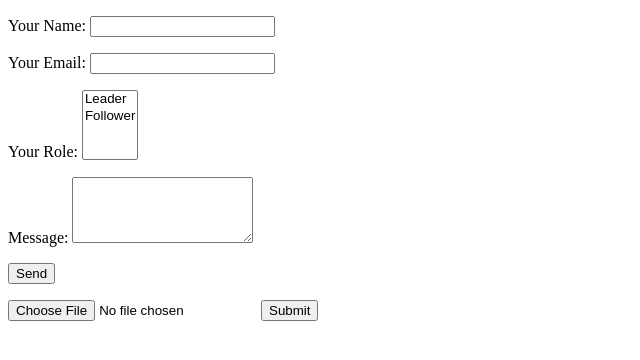
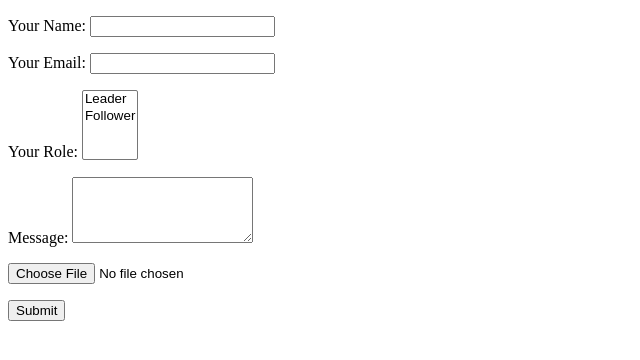
Before and after one commit to natecostello/netlify-gatsby-form-prototype, a Gatsby site: page /form in a window 1280 px wide. Shown: the whole page, without its empty margins (0-640 px from the left). Built offline with nearby package versions, Linux system fonts and the light colour scheme; Gatsby itself is replaced by a stand-in of ours.

Commit message:
modified form

```diff
--- a/src/pages/form.js
+++ b/src/pages/form.js
@@ -34,11 +34,10 @@ export default function FormPage() {
           </label>
         </p>
         <p>
-          <button type="submit">Send</button>
+          <input type="file" name="file-upload" />
         </p>
         <p>
-          <input type="file" name="file-upload" />
-          <button type="submit">Submit</button>
+          <input type="submit"></input>
         </p>
       </form>
     </div>
```
